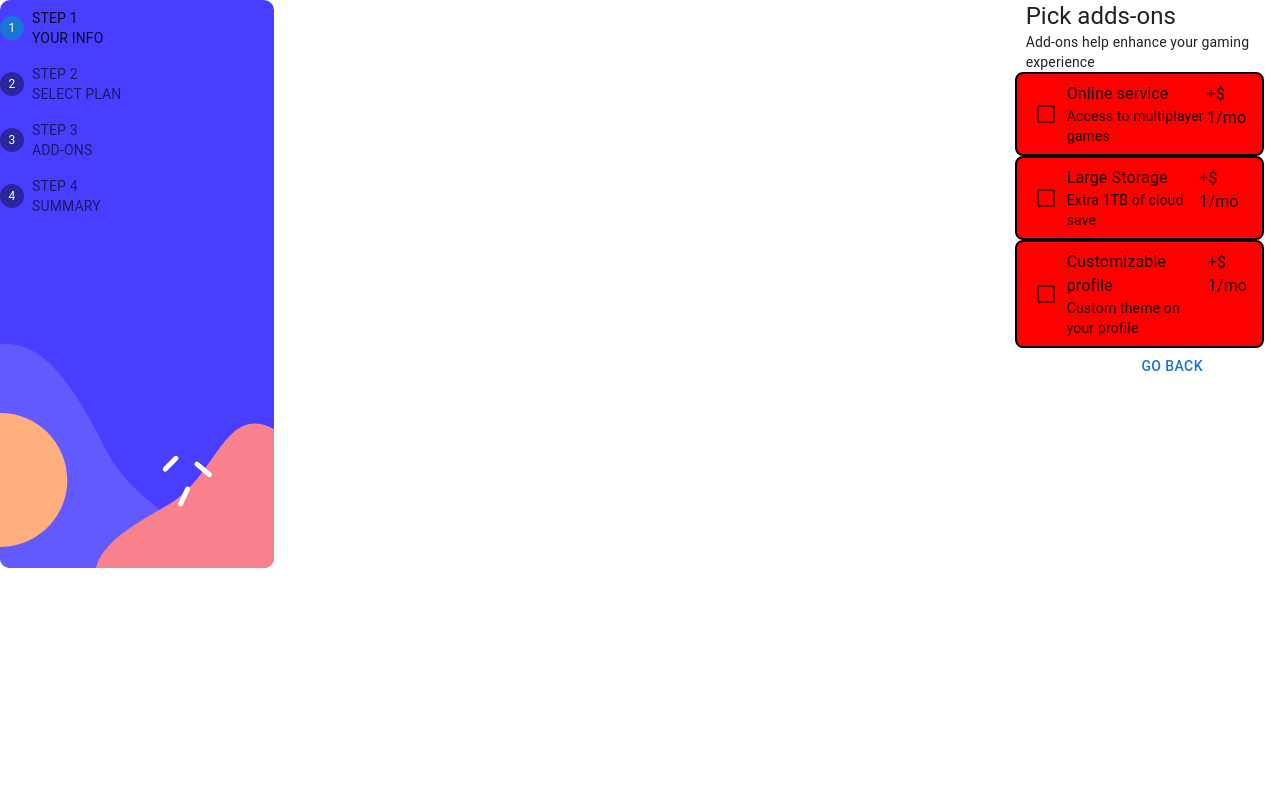
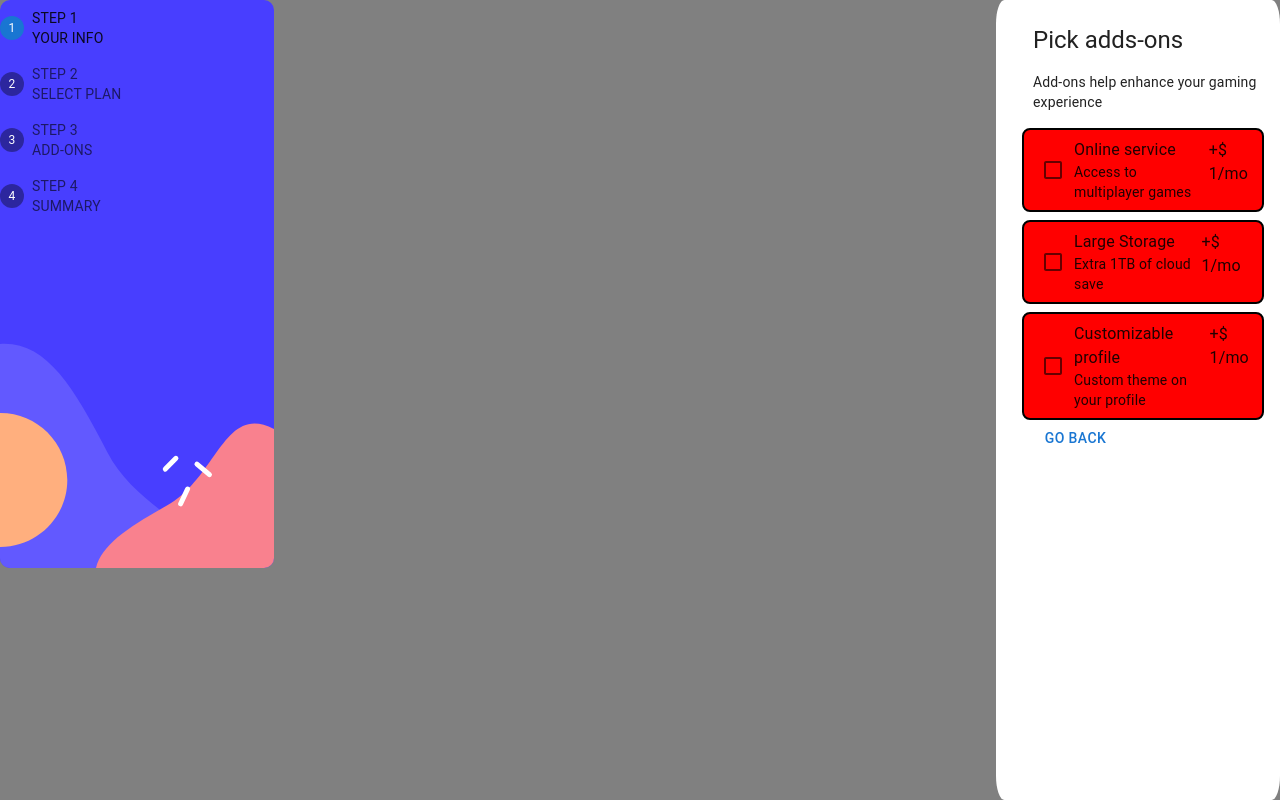
Before and after one commit to Samwelomwenga/multi-step-form, a React (Vite) app: page / in a window 1280 px wide. Shown: the top 800 px of the page. Built offline with nearby package versions, Linux system fonts and the light colour scheme.

Commit message:
feat: add style for PickAddOns step

```diff
--- a/src/features/PickAddOns/PickAddOns.tsx
+++ b/src/features/PickAddOns/PickAddOns.tsx
@@ -23,17 +23,20 @@ const PickAddOns: React.FC = () => {
     },
   ];
   return (
-    <Stack component="main" direction={{ md: "row" }}>
+    <Stack component="main" direction={{ md: "row" }} sx={{bgcolor:'grey', minHeight:'100vh'}
+    }>
       <Header />
-      <Stack component="section">
-        <Typography component="h2" variant="h5">
+      <Stack component="section" sx={{bgcolor:"white",pl:'2.3rem',marginX:'auto',borderRadius:"3%",ml:{
+        md:"auto"
+      }}}>
+        <Typography component="h2" variant="h5" sx={{pt:'1.5rem'}}>
           Pick adds-ons
         </Typography>
-        <Typography component="p" variant="body2">
+        <Typography component="p" variant="body2" sx={{py:'1rem'}}>
           Add-ons help enhance your gaming experience
         </Typography>
         <form autoComplete="off" noValidate>
-          <FormGroup>
+          <FormGroup sx={{marginX:'auto',gap:".5rem"}}>
             {addOns.map((addOn) => (
               <FormControlLabel
                 key={addOn.heading}
@@ -60,7 +63,7 @@ const PickAddOns: React.FC = () => {
               />
             ))}
           </FormGroup>
-          <Stack direction='row'>
+          <Stack direction='row'spacing={-13}>
             <NextButton />
             <BackButton />
           </Stack>
```
